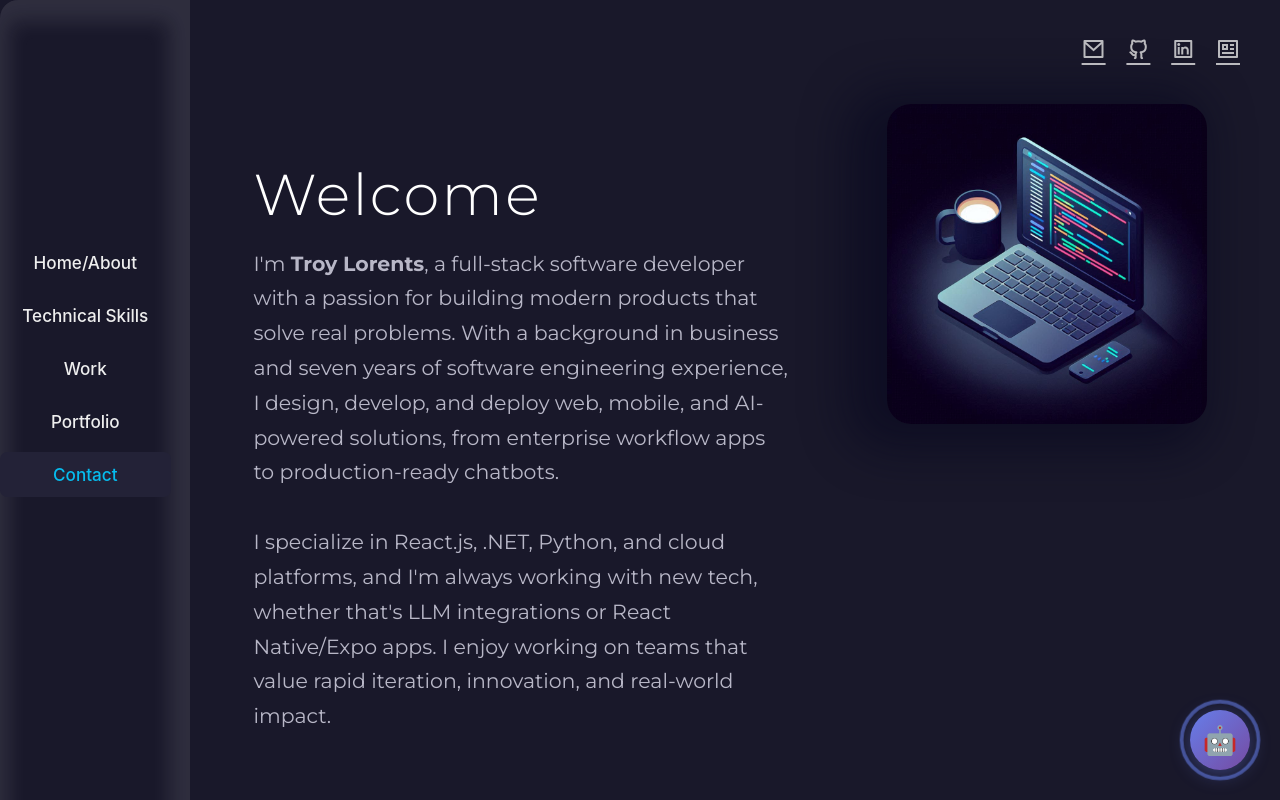
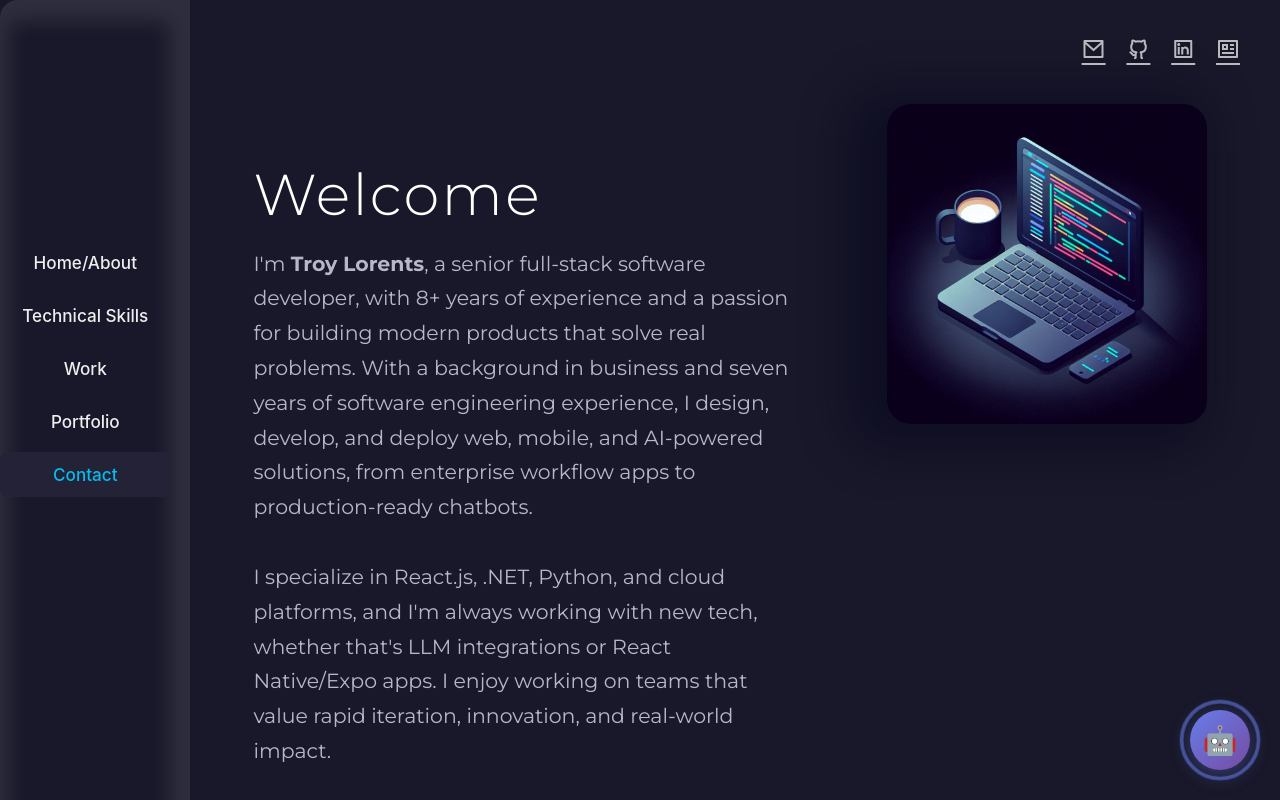
Before and after one commit to TroyJLorents-GH/troy-portfolio, a React (Create React App) app: page / in a window 1280 px wide. Shown: the top 800 px of the page. Built offline with nearby package versions, Linux system fonts and the light colour scheme.

Commit message:
update intro

```diff
--- a/src/components/Home/Home.jsx
+++ b/src/components/Home/Home.jsx
@@ -17,7 +17,7 @@ const Home = () => {
           <div className="hero-text">
             <h1>Welcome</h1>
             <p>
-              I'm <b>Troy Lorents</b>, a full-stack software developer with a passion for building modern products that solve real problems. With a background in business and seven years of software engineering experience, I design, develop, and deploy web, mobile, and AI-powered solutions, from enterprise workflow apps to production-ready chatbots.<br /><br />
+              I'm <b>Troy Lorents</b>, a senior full-stack software developer, with 8+ years of experience and a passion for building modern products that solve real problems. With a background in business and seven years of software engineering experience, I design, develop, and deploy web, mobile, and AI-powered solutions, from enterprise workflow apps to production-ready chatbots.<br /><br />
               I specialize in React.js, .NET, Python, and cloud platforms, and I'm always working with new tech, whether that's LLM integrations or React Native/Expo apps. I enjoy working on teams that value rapid iteration, innovation, and real-world impact.
             </p>
           </div>
```
